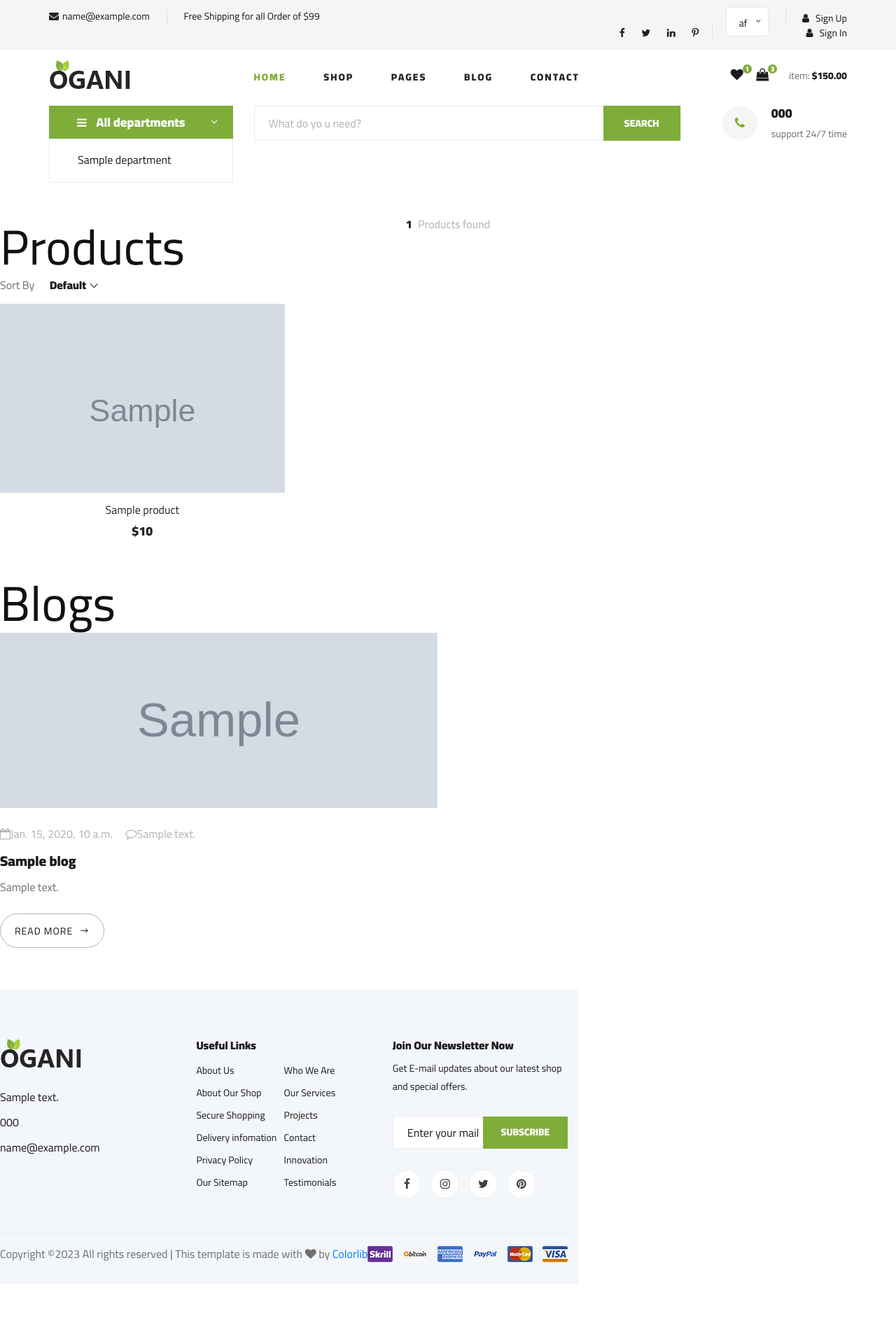
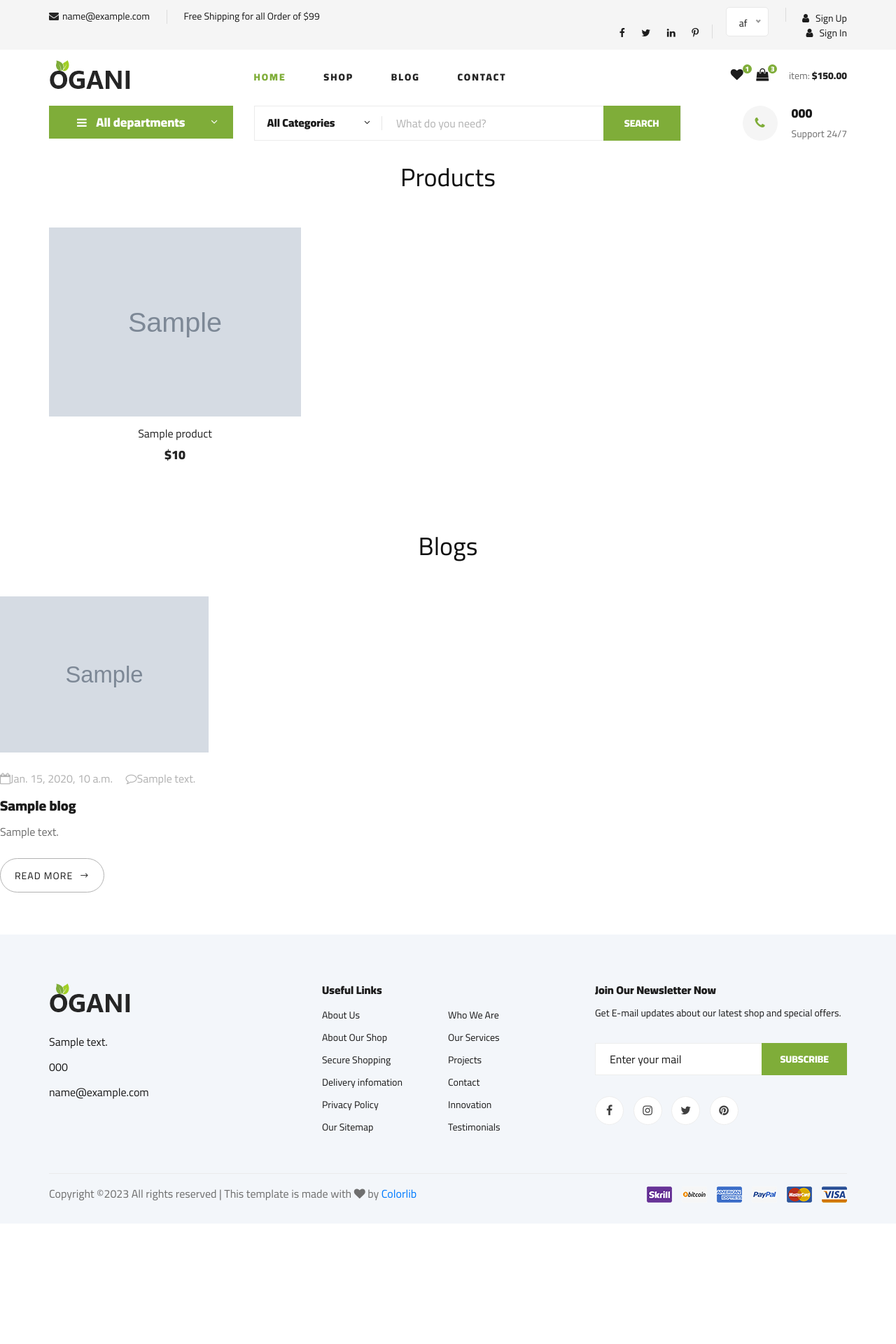
Before and after one commit to Semedw/Ogani_Master, a Django app: template core/templates/search.html in a window 1280 px wide. Shown: the top 1920 px of the page at 70% size. Run offline with Django 4.2, Linux system fonts and the light colour scheme; the template is opened without the code that fills it: most values are stand-ins (such as "Sample title", 1, 10 or a date in 2020); grey boxes marked "Sample" are stand-in pictures; some libraries are stand-ins or nearby versions.

Commit message:
main search

```diff
--- a/core/templates/blog-details.html
+++ b/core/templates/blog-details.html
@@ -108,7 +108,7 @@
                                     All Categories
                                     <span class="arrow_carrot-down"></span>
                                 </div>
-                                <input type="text" placeholder="What do yo u need?">
+                                <input name="blog_details_hero_search" type="text" placeholder="What do yo u need?">
                                 <button type="submit" class="site-btn">SEARCH</button>
                             </form>
                         </div>
@@ -283,8 +283,8 @@
                                 <li><i class="fa fa-calendar-o"></i>{{ blog.created_at }}</li>
                                 <li><i class="fa fa-comment-o"></i>{{ blog.comment }}</li>
                             </ul>
-                            <h5><a href="{% url 'blog_details' blog.id %}">{{ blog.title }}</a></h5>
-                            <p>{{ blog.content }}</p>
+                            <h5><a href="{% url 'blog_details' blog.slug %}">{{ blog.title }}</a></h5>
+                            <p>{{ blog.content|safe }}</p>
                         </div>
                     </div>
                 </div>
--- a/core/templates/blog.html
+++ b/core/templates/blog.html
@@ -100,7 +100,7 @@
                                     All Categories
                                     <span class="arrow_carrot-down"></span>
                                 </div>
-                                <input type="text" placeholder="What do yo u need?">
+                                <input name="blog_hero_search" type="text" placeholder="What do yo u need?">
                                 <button type="submit" class="site-btn">SEARCH</button>
                             </form>
                         </div>
--- a/core/templates/contact.html
+++ b/core/templates/contact.html
@@ -98,7 +98,7 @@
                                     All Categories
                                     <span class="arrow_carrot-down"></span>
                                 </div>
-                                <input type="text" placeholder="What do yo u need?">
+                                <input name="contact_hero_search" type="text" placeholder="What do yo u need?">
                                 <button type="submit" class="site-btn">SEARCH</button>
                             </form>
                         </div>
--- a/core/templates/partials/header.html
+++ b/core/templates/partials/header.html
@@ -72,12 +72,6 @@
                     <ul>
                         <li class="active"><a href="{% url 'home' %}">Home</a></li>
                         <li><a href="{% url 'shop' %}">{% trans 'Shop' %}</a></li>
-                        <li><a href="#">Pages</a>
-                            <ul class="header__menu__dropdown">
-                                <li><a href="{% url 'shopping_cart' %}">Shoping Cart</a></li>
-                                <li><a href="{% url 'checkout' %}">Check Out</a></li>
-                            </ul>
-                        </li>
                         <li><a href="{% url 'blog' %}">Blog</a></li>
                         <li><a href="{% url 'contact' %}">{% trans 'Contact' %}</a></li>
                     </ul>
--- a/core/templates/search.html
+++ b/core/templates/search.html
@@ -1,83 +1,17 @@
 {% extends 'base.html' %}
-
 {% load static %}
-
 {% load custom_tags %}
 
-{% block title %}{{details.title}}{% endblock %}
+{% block title %}{{ title }}{% endblock %}
 
 {% block content %}
-
-
-
-<body>
   <!-- Page Preloder -->
   <div id="preloder">
     <div class="loader"></div>
   </div>
 
-    <!-- Humberger Begin -->
-    <div class="humberger__menu__overlay"></div>
-    <div class="humberger__menu__wrapper">
-        <div class="humberger__menu__logo">
-            <a href="#"><img src="{% static 'img/logo.png' %}" alt=""></a>
-        </div>
-        <div class="humberger__menu__cart">
-            <ul>
-                <li><a href="#"><i class="fa fa-heart"></i> <span>1</span></a></li>
-                <li><a href="#"><i class="fa fa-shopping-bag"></i> <span>3</span></a></li>
-            </ul>
-            <div class="header__cart__price">item: <span>$150.00</span></div>
-        </div>
-        <div class="humberger__menu__widget">
-            <div class="header__top__right__language">
-                <img src="{% static 'img/language.png' %}" alt="">
-                <div>English</div>
-                <span class="arrow_carrot-down"></span>
-                <ul>
-                    <li><a href="#">Spanis</a></li>
-                    <li><a href="#">English</a></li>
-                </ul>
-            </div>
-            <div class="header__top__right__auth">
-                <a href="#"><i class="fa fa-user"></i> Login</a>
-            </div>
-        </div>
-        <nav class="humberger__menu__nav mobile-menu">
-            <ul>
-                <li class="active"><a href="./index.html">Home</a></li>
-                <li><a href="./shop-grid.html">Shop</a></li>
-                <li><a href="#">Pages</a>
-                    <ul class="header__menu__dropdown">
-                        <li><a href="./shop-details.html">Shop Details</a></li>
-                        <li><a href="./shoping-cart.html">Shoping Cart</a></li>
-                        <li><a href="./checkout.html">Check Out</a></li>
-                        <li><a href="./blog-details.html">Blog Details</a></li>
-                    </ul>
-                </li>
-                <li><a href="./blog.html">Blog</a></li>
-                <li><a href="./contact.html">Contact</a></li>
-            </ul>
-        </nav>
-        <div id="mobile-menu-wrap"></div>
-        <div class="header__top__right__social">
-            <a href="#"><i class="fa fa-facebook"></i></a>
-            <a href="#"><i class="fa fa-twitter"></i></a>
-            <a href="#"><i class="fa fa-linkedin"></i></a>
-            <a href="#"><i class="fa fa-pinterest-p"></i></a>
-        </div>
-        <div class="humberger__menu__contact">
-            <ul>
-
-                <li><i class="fa fa-envelope"></i>holorlib@gmail.com</li>
-                <li>Free Shipping for all Order of $99</li>
-            </ul>
-        </div>
-    </div>
-    <!-- Humberger End -->
-
   <!-- Hero Section Begin -->
-    <section class="hero">
+  <section class="hero hero-normal">
     <div class="container">
       <div class="row">
         <div class="col-lg-3">
@@ -96,8 +30,12 @@
         <div class="col-lg-9">
           <div class="hero__search">
             <div class="hero__search__form">
-                            <form action="">
-                                <input name="home_search" type="text" placeholder="What do yo u need?">
+              <form action="#">
+                <div class="hero__search__categories">
+                  All Categories
+                  <span class="arrow_carrot-down"></span>
+                </div>
+                <input type="text" placeholder="What do you need?">
                 <button type="submit" class="site-btn">SEARCH</button>
               </form>
             </div>
@@ -106,8 +44,8 @@
                 <i class="fa fa-phone"></i>
               </div>
               <div class="hero__search__phone__text">
-                                <h5>{{settings.phone}}</h5>
-                                <span>support 24/7 time</span>
+                <h5>{{ settings.phone }}</h5>
+                <span>Support 24/7</span>
               </div>
             </div>
           </div>
@@ -117,52 +55,40 @@
   </section>
   <!-- Hero Section End -->
 
-
-    <!-- Search Results Begin -->
+  <!-- Search Results -->
+  <div class="container">
+    <!-- Product Results -->
+    <h2 class="section-title">Products</h2>
     <div class="row">
-        <div class="col-lg-4 col-md-5">
-            <h1>Products</h1>
-            <div class="filter__sort">
-                <span>Sort By</span>
-                <select>
-                    <option value="0">Default</option>
-                    <option value="0">Default</option>
-                </select>
-            </div>
-        </div>
-        <div class="col-lg-4 col-md-4">
-            <div class="filter__found">
-                <h6><span>{{ product_count }}</span> Products found</h6>
-            </div>
-        </div>
-    </div>
-</div>
-<div class="row">
-    {% for all in products %}
+      {% for product in products %}
       <div class="col-lg-4 col-md-6 col-sm-6">
-        <div class="product__item">
-            <div class="product__item__pic set-bg" data-setbg="{{ all.image.url }}">
-                <ul class="product__item__pic__hover">
+        <div class="featured__item">
+          <div class="featured__item__pic set-bg" data-setbg="{{ product.image.url }}">
+            <ul class="featured__item__pic__hover">
               <li><a href="#"><i class="fa fa-heart"></i></a></li>
               <li><a href="#"><i class="fa fa-retweet"></i></a></li>
               <li><a href="#"><i class="fa fa-shopping-cart"></i></a></li>
             </ul>
           </div>
-            <div class="product__item__text">
-                <h6><a href="{% url 'shop_details' all.slug %}">{{ all.name }}</a></h6>
-                <h5>${{ all.price }}</h5>
+          <div class="featured__item__text">
+            <h6><a href="{% url 'shop_details' product.slug %}">{{ product.name }}</a></h6>
+            <h5>${{ product.price }}</h5>
           </div>
         </div>
       </div>
       {% endfor %}
     </div>
-<h1>Blogs</h1>
+  </div>
+
+  <!-- Blogs Results -->
+  <section>
+    <h2 class="section-title mt-5">Blogs</h2>
     <div class="row">
       {% for blog in blogs %}
-    <div class="col-lg-6 col-md-6 col-sm-6">
+      <div class="col-lg-3 col-md-3 col-sm-6">
         <div class="blog__item">
           <div class="blog__item__pic">
-                <img src="{{ blog.image.url }}" alt=""  style="width: 300px; height: 250px;">
+            <img src="{{ blog.image.url }}" alt="{{ blog.title }}"  >
           </div>
           <div class="blog__item__text">
             <ul>
@@ -176,6 +102,7 @@
         </div>
       </div>
       {% endfor %}
-    <!-- Search Results End -->
-
+    </div>
+  </section>
+</div>
 {% endblock %}
--- a/core/templates/shop-grid.html
+++ b/core/templates/shop-grid.html
@@ -90,7 +90,7 @@
                         </div>
                         <ul>
                             {% for department in departments %}
-                            <li><a href="{% url 'departments' department.slug %}">{{ department.title }}</a></li>
+                            <li><a href="{% comment %}{% url 'departments' department.slug %} {% endcomment %}">{{ department.title }}</a></li>
                             {% endfor %}
                         </ul>
                     </div>
@@ -103,7 +103,7 @@
                                     All Categories
                                     <span class="arrow_carrot-down"></span>
                                 </div>
-                                <input type="text" placeholder="What do yo u need?">
+                                <input name="shop_hero_search" type="text" placeholder="What do yo u need?">
                                 <button type="submit" class="site-btn">SEARCH</button>
                             </form>
                         </div>
--- a/core/urls.py
+++ b/core/urls.py
@@ -12,9 +12,9 @@
     path('contact/', contact, name='contact'),
     path('shop-details/<slug:slug>/', shop_details, name='shop_details' ),
     path('blog-details/<slug:slug>/', blog_details, name='blog_details'),
+    path('discount-details/<slug:slug>/', discount_details, name='discount_details'),
     path('checkout/', checkout, name='checkout'),
     path('shopping-cart/', shopping_cart, name='shopping_cart'),
-    path('discount-details/<slug:slug>/', discount_details, name='discount_details'),
     path('departments/<slug:slug>', departments, name='departments'),
     # path('search/', search, name="search")
 
--- a/requirements.txt
+++ b/requirements.txt
@@ -14,6 +14,7 @@
 cryptography==41.0.3
 defusedxml==0.7.1
 Django==4.2.4
+django-adminlte-3==0.1.6
 django-celery-beat==2.5.0
 django-ckeditor==6.7.0
 django-cuser==2017.3.16
```
Also changed, not shown: core/templates/index.html (+4 -4 lines), core/templates/shop-details.html (+3 -13 lines), core/views.py (+121 -1 lines). Lines whose indentation alone changed are shown as unchanged.
